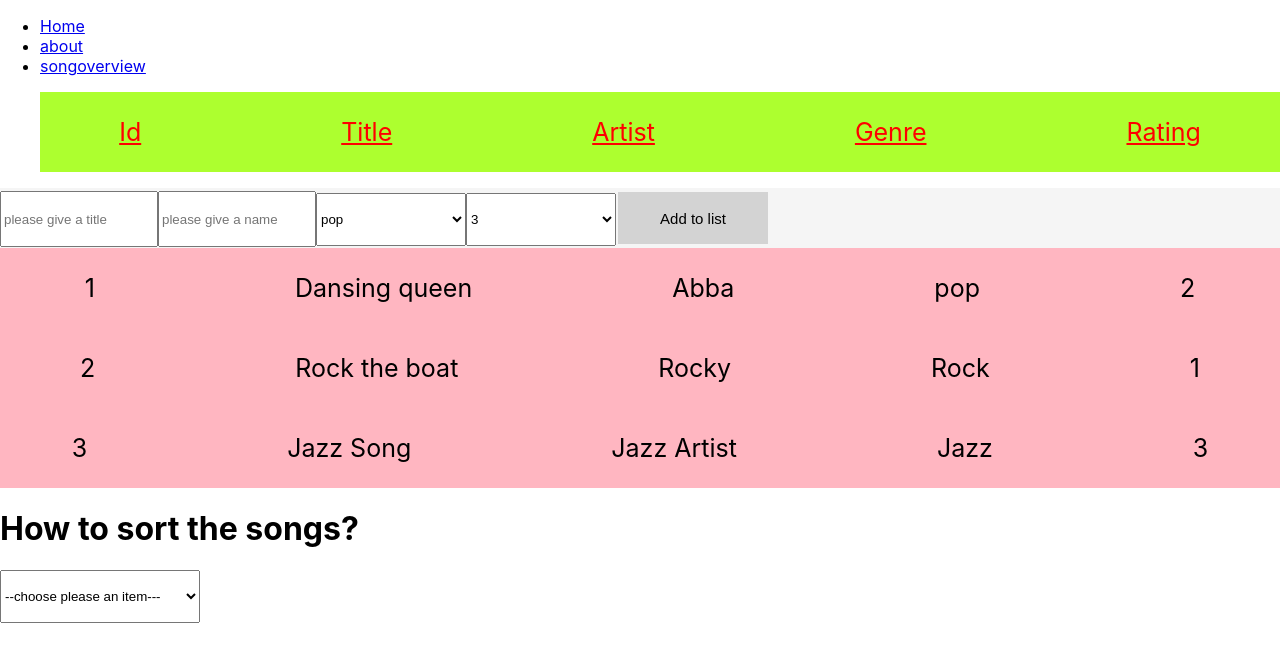
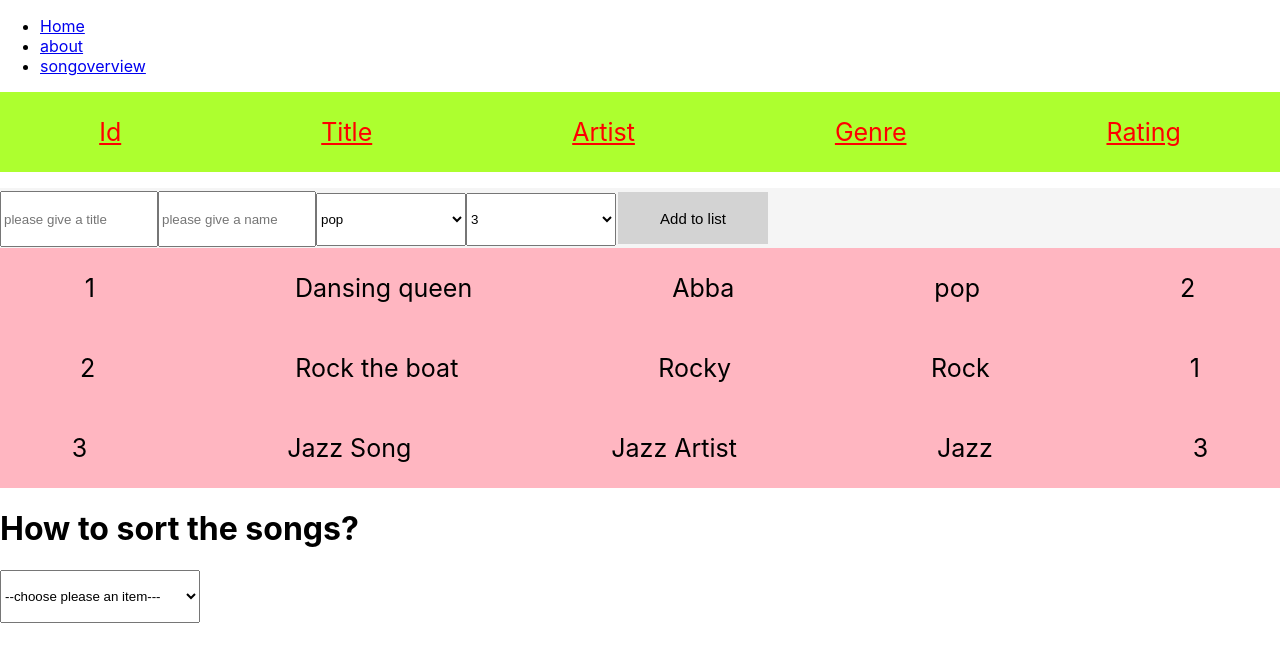
Before and after one commit to LHL-source/React_Assignment_SongSaver, a React (Create React App) app: page /songoverview in a window 1280 px wide. Shown: the top 662 px of the page. Built offline with nearby package versions, Linux system fonts and the light colour scheme.

Commit message:
Add files via upload

```diff
--- a/src/App.css
+++ b/src/App.css
@@ -3,7 +3,11 @@
   background-color:lightgrey;
 }
 
+.songcontainerUl{
+  padding: 0px;
+}
 .songcontainerLi {
+ padding: 0px;
  background-color:greenyellow;
  display:flex;
  flex-direction: row;
@@ -16,8 +20,11 @@
   font-size: 25px;
   text-decoration: underline;
 }
+.listcontainer{
+  list-style-type:none;
+}
 
-.listcontainer{
+.ttz{
   background-color:lightpink;
   display:flex;
  flex-direction: row;
--- a/src/components/ListItem.js
+++ b/src/components/ListItem.js
@@ -3,11 +3,13 @@ import React from "react";
 function ListItem ({ song, genre}){
     return (
         <li className="listcontainer">
-            <p>{song.id}</p>
-            <p>{song.title}</p>
-            <p>{song.artist}</p>
+          <div className="ttz">
+            <p >{song.id}</p>
+            <p >{song.title}</p>
+            <p >{song.artist}</p>
             <p>{song.genre}</p>
             <p>{song.rating}</p>
+            </div>
         </li>
     )
 
```
